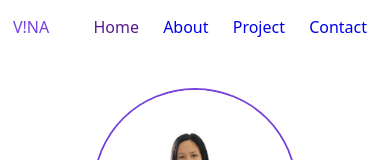
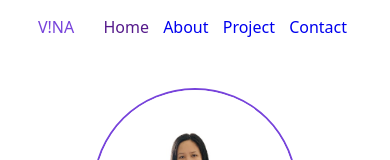
Before and after one commit to qxxq-lcvn/My-Portfolio, a plain HTML site: page index.html in a window 390 px wide. Shown: the top 160 px of the page. Drawn offline with Linux system fonts and the light colour scheme.

Commit message:
Update index.css

```diff
--- a/index.css
+++ b/index.css
@@ -36,7 +36,7 @@ body {
 
 @media only screen and (max-width: 400px) {
     #logo {
-        margin-right: 30px;
+        margin-right: 20px;
     }
 
     .nav ul {
@@ -44,7 +44,7 @@ body {
     }
 
     .nav ul li a {
-        margin: 10px;
+        margin: 10px 5px;
     }
 }
 
```
